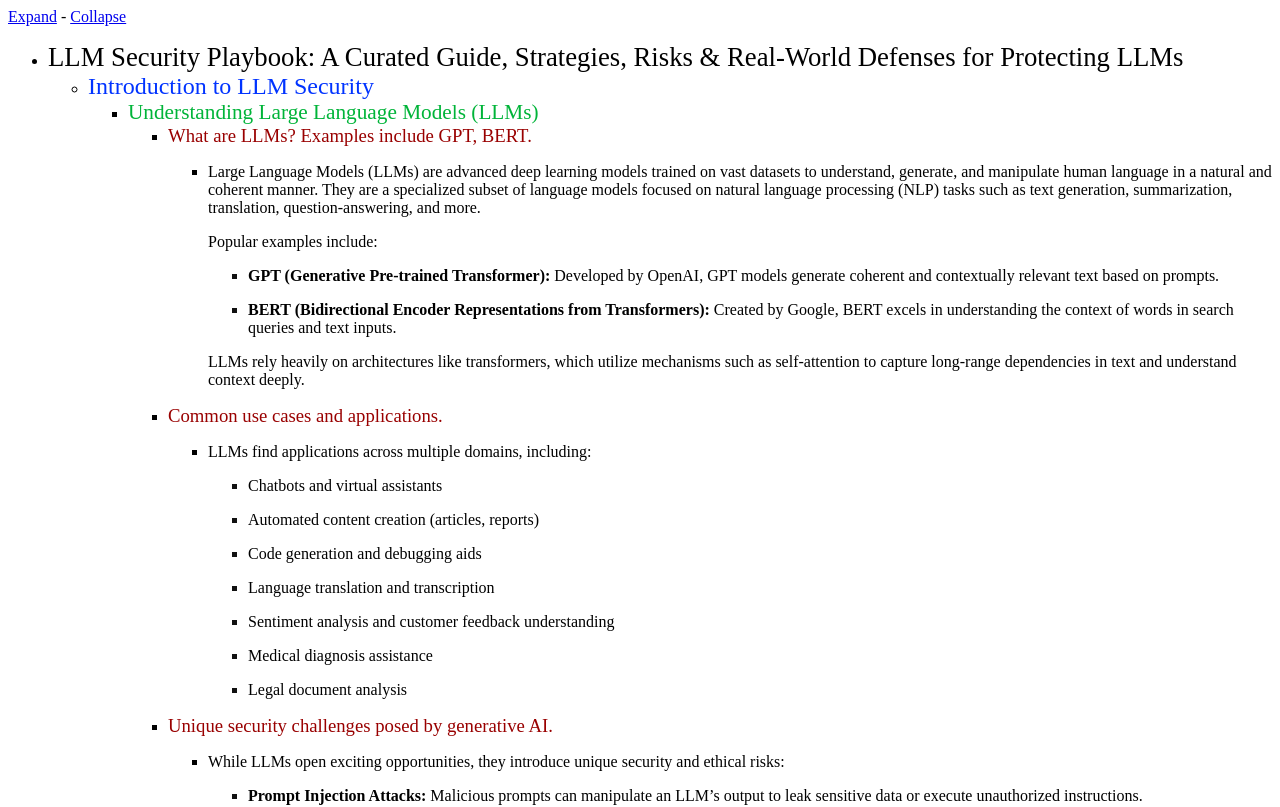
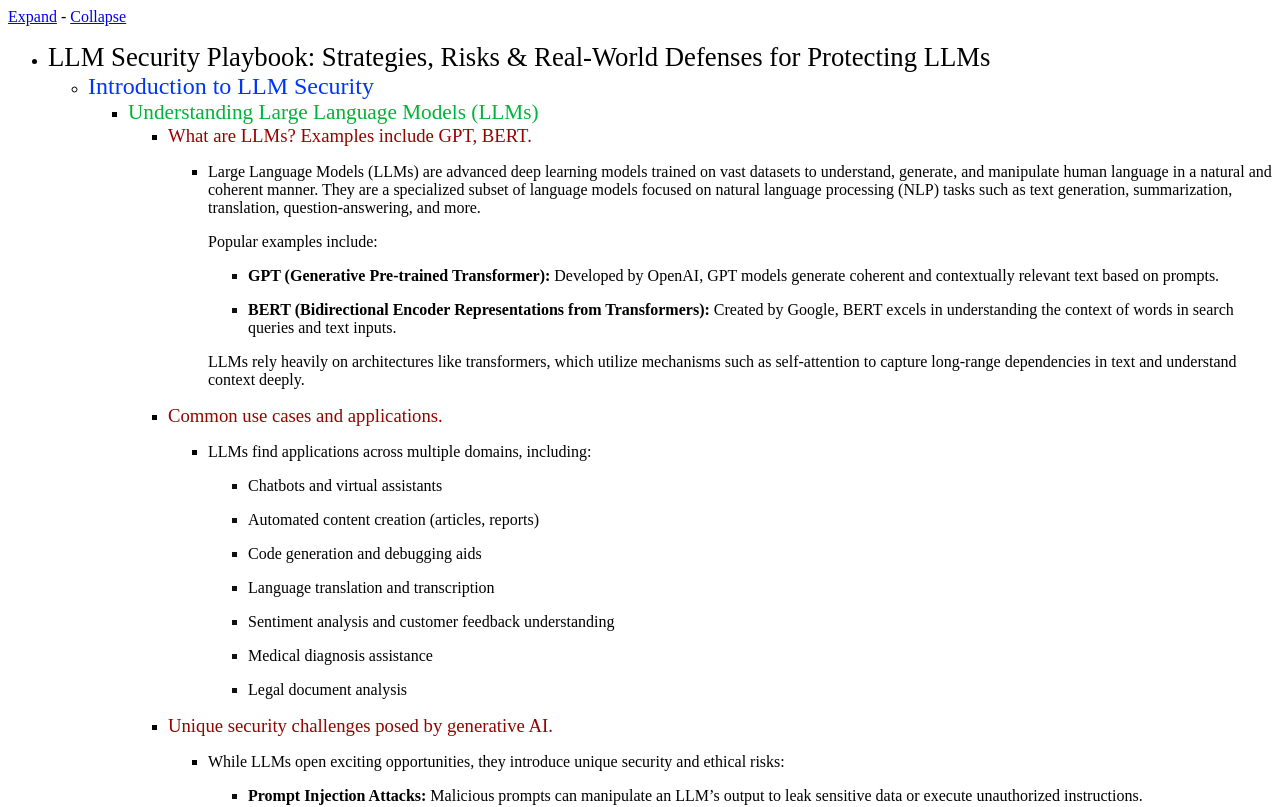
Before and after one commit to MukeshKumarSingh1/LLM-Security-Playbook-A-Curated-Guide-Strategies-Risks-Real-World-Defenses-for-Protecting-LLMs, a plain HTML site: page index.html in a window 1280 px wide. Shown: the top 807 px of the page. Drawn offline with Linux system fonts and the light colour scheme.

Commit message:
Update index.html

```diff
--- a/index.html
+++ b/index.html
@@ -1,9 +1,8 @@
 <?xml version="1.0" encoding="UTF-8"?><?xml-stylesheet href="treestyles.css" type="text/css"?><!DOCTYPE html PUBLIC "-//W3C//DTD XHTML 1.1//EN" "http://www.w3.org/TR/xhtml11/DTD/xhtml11.dtd">
-<html xmlns="http://www.w3.org/1999/xhtml"><!--This file has been created with toxhtml.xsl--><head><meta content="text/html; charset=UTF-8" http-equiv="Content-Type" /><title>LLM Security Playbook: A Curated Guide,
-Strategies, Risks & Real-World Defenses for Protecting LLMs</title><link rel="stylesheet" href="Curated%20Guide%20to%20LLM%20Security.html_files//treestyles.css" type="text/css" /><script type="text/javascript" src="Curated%20Guide%20to%20LLM%20Security.html_files//marktree.js">
+<html xmlns="http://www.w3.org/1999/xhtml"><!--This file has been created with toxhtml.xsl--><head><meta content="text/html; charset=UTF-8" http-equiv="Content-Type" /><title>LLM Security Playbook: Strategies, Risks & Real-World Defenses for Protecting LLMs</title><link rel="stylesheet" href="Curated%20Guide%20to%20LLM%20Security.html_files//treestyles.css" type="text/css" /><script type="text/javascript" src="Curated%20Guide%20to%20LLM%20Security.html_files//marktree.js">
 	</script></head><body><div class="basetop"><a onclick="expandAll(document.getElementById('base'))" href="#">Expand</a> -
 <a onclick="collapseAll(document.getElementById('base'))" href="#">Collapse</a></div><div class="basetext" id="base"><ul>
-	<li class="col" id="FMID_179399438FM"><div class="nodecontent" style="color:#000000;font-size:167%;">LLM Security Playbook: A Curated Guide, Strategies, Risks & Real-World Defenses for Protecting LLMs</div>
+	<li class="col" id="FMID_179399438FM"><div class="nodecontent" style="color:#000000;font-size:167%;">LLM Security Playbook: Strategies, Risks & Real-World Defenses for Protecting LLMs</div>
 		<ul class="subexp">
 	<li class="exp" id="FMID_1572213664FM"><div class="nodecontent" style="color:#0033ff;font-size:150%;">Introduction to LLM Security</div>
 		<ul class="sub">
```
